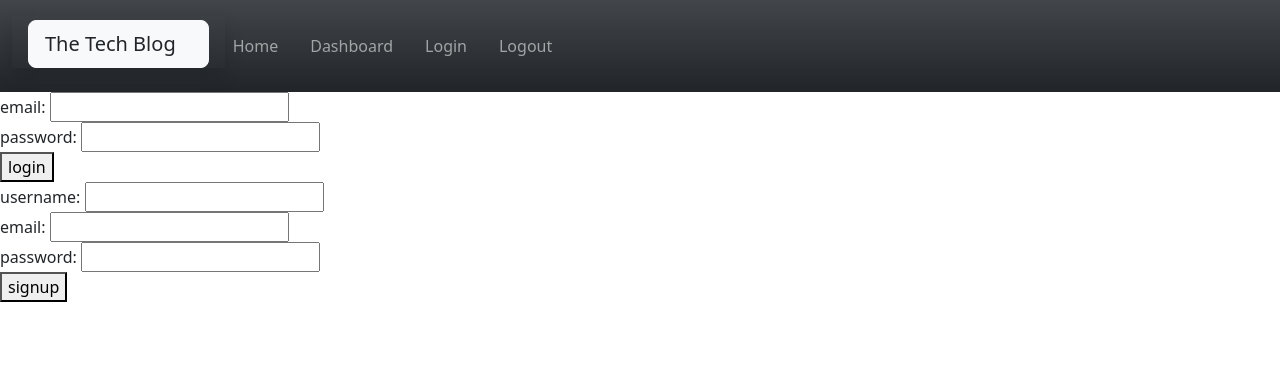
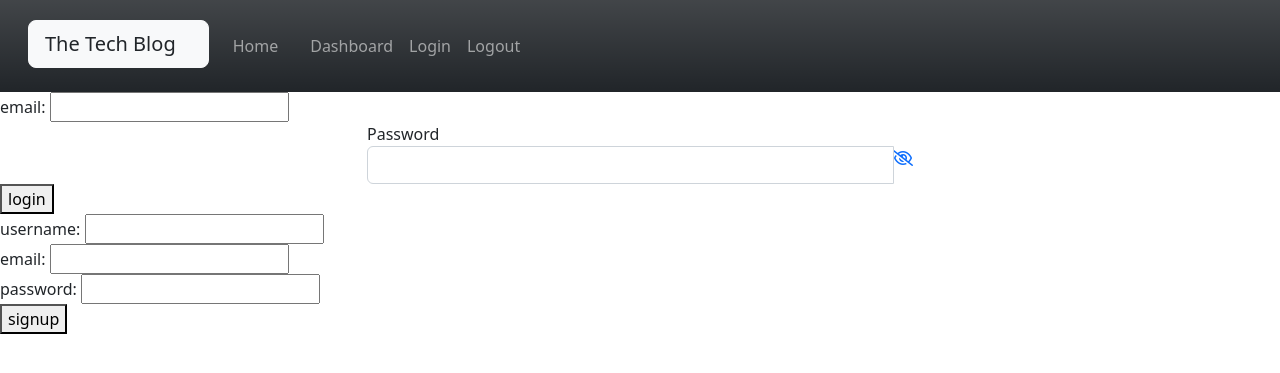
Before and after one commit to Yiladien/tech-blog, a Node server app: template views/login.handlebars in a window 1280 px wide. Shown: the top 373 px of the page. Run offline with Node 20, Linux system fonts and the light colour scheme; the template is opened without the code that fills it, so the values that code supplies are empty; some libraries are stand-ins or nearby versions.

Commit message:
password box updated

```diff
--- a/public/javascript/login.js
+++ b/public/javascript/login.js
@@ -1,21 +1,35 @@
+$(document).ready(function () {
+  $("#show_hide_password a").on("click", function (event) {
+    event.preventDefault();
+    if ($("#show_hide_password input").attr("type") == "text") {
+      $("#show_hide_password input").attr("type", "password");
+      $("#show_hide_password i").addClass("fa-eye-slash");
+      $("#show_hide_password i").removeClass("fa-eye");
+    } else if ($("#show_hide_password input").attr("type") == "password") {
+      $("#show_hide_password input").attr("type", "text");
+      $("#show_hide_password i").removeClass("fa-eye-slash");
+      $("#show_hide_password i").addClass("fa-eye");
+    }
+  });
+
   async function loginFormHandler(event) {
     event.preventDefault();
 
-  const email = document.querySelector('#email-login').value.trim();
-  const password = document.querySelector('#password-login').value.trim();
+    const email = document.querySelector("#email-login").value.trim();
+    const password = document.querySelector("#password-login").value.trim();
 
     if (email && password) {
-    const response = await fetch('/api/users/login', {
-      method: 'post',
+      const response = await fetch("/api/users/login", {
+        method: "post",
         body: JSON.stringify({
           email,
-        password
+          password,
         }),
-      headers: { 'Content-Type': 'application/json' }
+        headers: { "Content-Type": "application/json" },
       });
 
       if (response.ok) {
-      document.location.replace('/dashboard/');
+        document.location.replace("/dashboard/");
       } else {
         alert(response.statusText);
       }
@@ -25,29 +39,34 @@ async function loginFormHandler(event) {
   async function signupFormHandler(event) {
     event.preventDefault();
 
-  const username = document.querySelector('#username-signup').value.trim();
-  const email = document.querySelector('#email-signup').value.trim();
-  const password = document.querySelector('#password-signup').value.trim();
+    const username = document.querySelector("#username-signup").value.trim();
+    const email = document.querySelector("#email-signup").value.trim();
+    const password = document.querySelector("#password-signup").value.trim();
 
     if (username && email && password) {
-    const response = await fetch('/api/users', {
-      method: 'post',
+      const response = await fetch("/api/users", {
+        method: "post",
         body: JSON.stringify({
           username,
           email,
-        password
+          password,
         }),
-      headers: { 'Content-Type': 'application/json' }
+        headers: { "Content-Type": "application/json" },
       });
 
       if (response.ok) {
-      document.location.replace('/dashboard/');
+        document.location.replace("/dashboard/");
       } else {
         alert(response.statusText);
       }
     }
   }
 
-document.querySelector('.login-form').addEventListener('submit', loginFormHandler);
+  document
+    .querySelector(".login-form")
+    .addEventListener("submit", loginFormHandler);
 
-document.querySelector('.signup-form').addEventListener('submit', signupFormHandler);
+  document
+    .querySelector(".signup-form")
+    .addEventListener("submit", signupFormHandler);
+});
--- a/views/layouts/main.handlebars
+++ b/views/layouts/main.handlebars
@@ -6,6 +6,7 @@
     <meta name="viewport" content="width=device-width, initial-scale=1.0">
     <title>Document</title>
     <link href="https://cdn.jsdelivr.net/npm/bootstrap@5.2.2/dist/css/bootstrap.min.css" rel="stylesheet" integrity="sha384-Zenh87qX5JnK2Jl0vWa8Ck2rdkQ2Bzep5IDxbcnCeuOxjzrPF/et3URy9Bv1WTRi" crossorigin="anonymous">
+    <script src="https://kit.fontawesome.com/ac88cc62aa.js" crossorigin="anonymous"></script>
   </head>
 </head>
 <body>
@@ -25,7 +26,7 @@
 
         <nav class="grid navbar navbar-dark navbar-expand-lg sticky-top">
           <div class="container-fluid">
-            <h1 class="shadow">
+            <h1>
               <button type="button" class="btn btn-light btn-lg mx-3" >
                 <a class="navbar-brand text-dark" href="/" style="text-decoration:none">The Tech Blog</a>
               </button>
@@ -53,8 +54,10 @@
                 <li class="nav-item">
                   <a class="nav-link" href="#">Dashboard</a>
                 </li>
+              </ul>
+              <ul class="navbar-nav ml-auto">
                 <li class="nav-item">
-                  <a class="nav-link" href="#">Login</a>
+                  <a class="nav-link" href="/login">Login</a>
                 </li>
                 <li id="home" class="nav-item">
                   <a class="nav-link">Logout</a>
--- a/views/login.handlebars
+++ b/views/login.handlebars
@@ -3,9 +3,25 @@
     <label for="email-login">email:</label>
     <input type="text" id="email-login" />
   </div>
-  <div>
-    <label for="password-login">password:</label>
-    <input type="password" id="password-login" />
+  <div class="container">
+    <div class="row justify-content-center">
+      <div class="col-6">
+        <form>
+          <div class="form-group">
+            <label>Password</label>
+            <div class="input-group" id="show_hide_password">
+              <input class="form-control" type="password" />
+              <div class="input-group-addon">
+                <a href=""><i
+                    class="fa fa-eye-slash"
+                    aria-hidden="true"
+                  ></i></a>
+              </div>
+            </div>
+          </div>
+        </form>
+      </div>
+    </div>
   </div>
   <div>
     <button type="submit">login</button>
@@ -29,5 +45,5 @@
     <button type="submit">signup</button>
   </div>
 </form>
-
+<script src="https://code.jquery.com/jquery-3.5.1.min.js"></script>
 <script src="/javascript/login.js"></script>
--- a/views/partials/post-info.handlebars
+++ b/views/partials/post-info.handlebars
@@ -3,11 +3,15 @@
     <div class="card-body">
       <h5 class="card-title">{{title}}</h5>
       <h6 class="card-subtitle mb-2 text-muted">{{format_url post_url}}</h6>
-      <p class="card-text">Some quick example text to build on the card title and make up the bulk of the card's content.</p>
-      <a href="{{post_url}}" class="card-link">External link</a>
+      <p class="card-text">Some quick example text to build on the card title
+        and make up the bulk of the card's content.</p>
+      <p class="card-subtitle mb-2 text-muted">Posted by
+        {{user.username}}
+        on
+        {{format_date created_at}}</p>
+      <a href="{{post_url}}" class="card-link">Article link</a>
       <a href="#" class="card-link">Comments</a>
     </div>
   </div>
 
-  </div>
 </article>
```
Also changed, not shown: controllers/home-routes.js (+11 -3 lines), views/homepage.handlebars (+1 -7 lines). Lines whose indentation alone changed are shown as unchanged.
